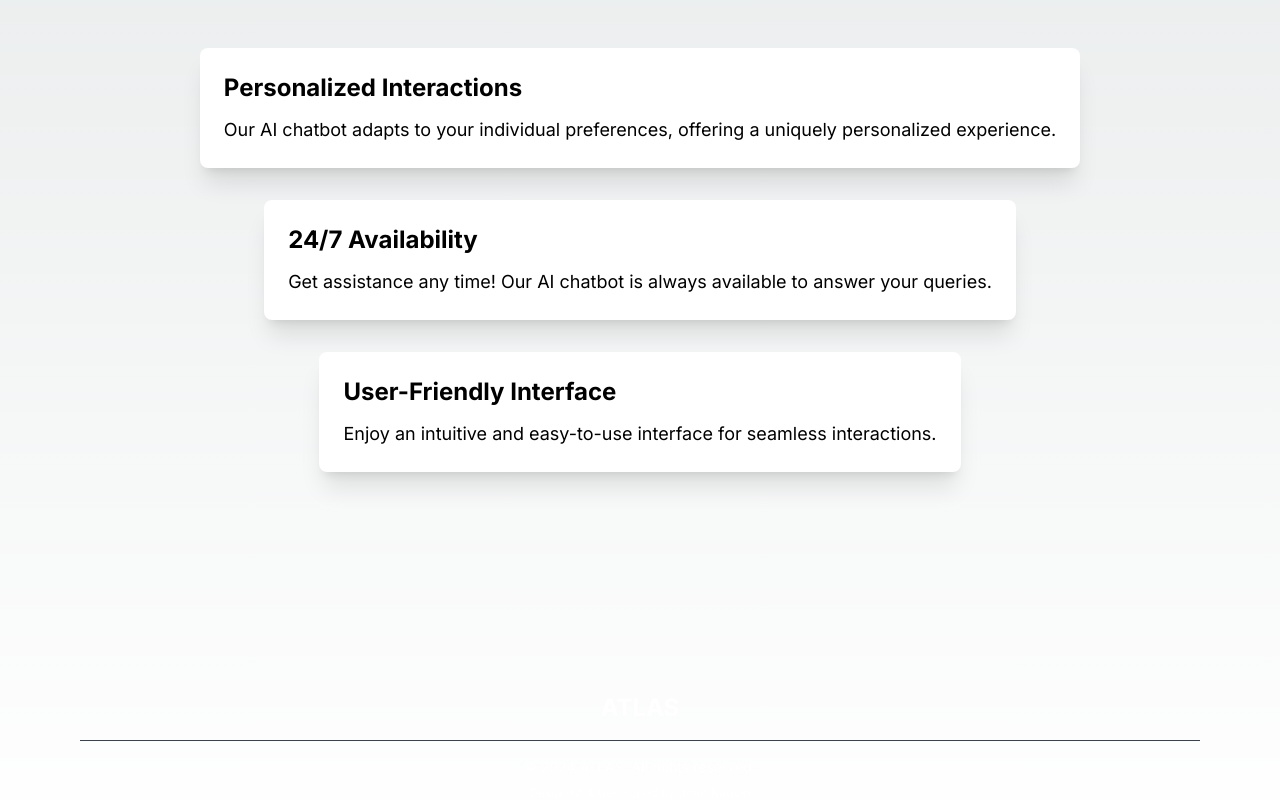
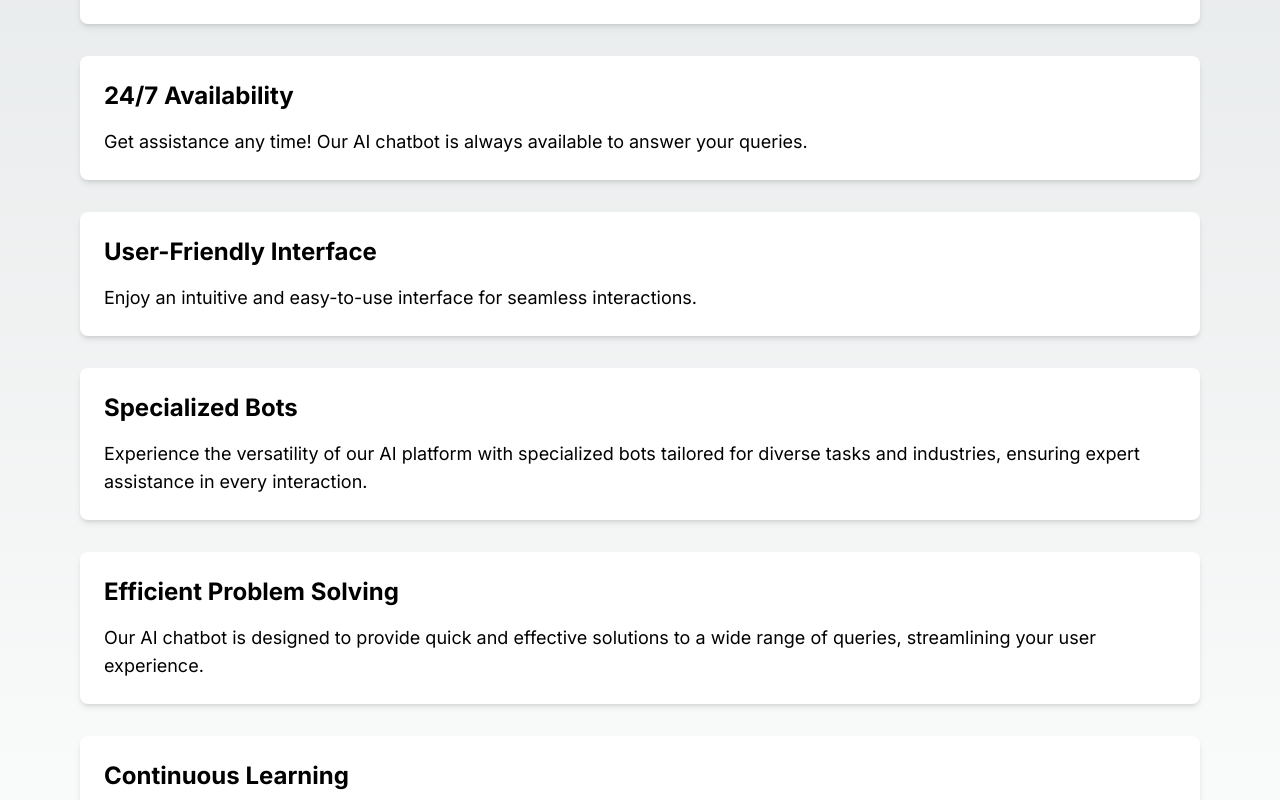
Before and after one commit to John-Naquin/Atlas, a Next.js app: page / in a window 1280 px wide. Shown: the part 1000-1800 px from the top of the page. Built offline with nearby package versions, Linux system fonts and the light colour scheme.

Commit message:
Fixed un even cards and made bot buttons more modern

```diff
--- a/app/chat/page.js
+++ b/app/chat/page.js
@@ -69,11 +69,11 @@ function ChatComponent() {
 
     return (
         <main className="flex min-h-screen flex-col items-center justify-between bg-black p-4 md:p-24">
-            <div className="flex justify-center mb-4">
-                <button onClick={() => switchBot('chat')} className={`px-4 py-2 m-1 ${currentBot === 'chat' ? 'bg-purple-600 text-white' : 'bg-gray-300 text-black'} rounded`}>Chat Bot</button>
-                <button onClick={() => switchBot('math')} className={`px-4 py-2 m-1 ${currentBot === 'math' ? 'bg-lime-600 text-white' : 'bg-gray-300 text-black'} rounded`}>Math Bot</button>
-                <button onClick={() => switchBot('writing')} className={`px-4 py-2 m-1 ${currentBot === 'writing' ? 'bg-orange-600 text-white' : 'bg-gray-300 text-black'} rounded`}>Writing Bot</button>
-            </div>
+        <div className="flex justify-center mb-4 space-x-2">
+            <button onClick={() => switchBot('chat')} className={`px-4 py-2 text-sm font-medium ${currentBot === 'chat' ? 'bg-purple-700 text-white' : 'bg-gray-700 text-gray-300'} rounded-lg shadow-md hover:bg-purple-600 hover:shadow-lg transition duration-300 ease-in-out`}>Chat Bot</button>
+            <button onClick={() => switchBot('math')} className={`px-4 py-2 text-sm font-medium ${currentBot === 'math' ? 'bg-green-700 text-white' : 'bg-gray-700 text-gray-300'} rounded-lg shadow-md hover:bg-green-600 hover:shadow-lg transition duration-300 ease-in-out`}>Math Bot</button>
+            <button onClick={() => switchBot('writing')} className={`px-4 py-2 text-sm font-medium ${currentBot === 'writing' ? 'bg-orange-700 text-white' : 'bg-gray-700 text-gray-300'} rounded-lg shadow-md hover:bg-orange-600 hover:shadow-lg transition duration-300 ease-in-out`}>Writing Bot</button>
+        </div>
             <div className="flex flex-col w-full max-w-md mx-auto p-4 bg-white rounded-lg shadow-lg" style={{ height: '75vh' }}>
                 <div className="flex-grow overflow-y-auto p-3 space-y-4">
                     {conversation.map((exchange, index) => (
--- a/app/components/FeatureCard.js
+++ b/app/components/FeatureCard.js
@@ -1,16 +1,15 @@
 import React from 'react';
 
 const FeatureCard = ({ title, description }) => (
-    <div className="p-6 bg-white rounded-lg shadow-xl hover:shadow-2xl transition-shadow duration-300 ease-in-out">
-        <h3 className="text-2xl font-bold mb-3">{title}</h3>
-        <p className="text-lg">{description}</p>
+    <div className="flex flex-col p-6 bg-white rounded-lg shadow-md hover:shadow-lg transition-shadow duration-300 ease-in-out h-full">
+        <h3 className="text-2xl font-bold mb-4">{title}</h3>
+        <p className="text-lg flex-grow">{description}</p>
     </div>
 );
 
-
 const Features = () => {
     return (
-        <div className="flex flex-col justify-center items-center min-h-screen p-4 md:p-10 text-black space-y-4 md:space-y-8">
+        <div className="flex flex-col space-y-4 md:space-y-8 items-stretch min-h-screen p-4 md:p-10 text-black">
             <FeatureCard
                 title="Personalized Interactions"
                 description="Our AI chatbot adapts to your individual preferences, offering a uniquely personalized experience."
@@ -23,9 +22,20 @@ const Features = () => {
                 title="User-Friendly Interface"
                 description="Enjoy an intuitive and easy-to-use interface for seamless interactions."
             />
+            <FeatureCard
+                title="Specialized Bots"
+                description="Experience the versatility of our AI platform with specialized bots tailored for diverse tasks and industries, ensuring expert assistance in every interaction."
+            />
+            <FeatureCard
+                title="Efficient Problem Solving"
+                description="Our AI chatbot is designed to provide quick and effective solutions to a wide range of queries, streamlining your user experience."
+            />
+            <FeatureCard
+                title="Continuous Learning"
+                description="Our AI continually learns and evolves, ensuring up-to-date information and responses that improve with every interaction."
+            />
         </div>
     );
 };
 
-
 export default Features;
```
